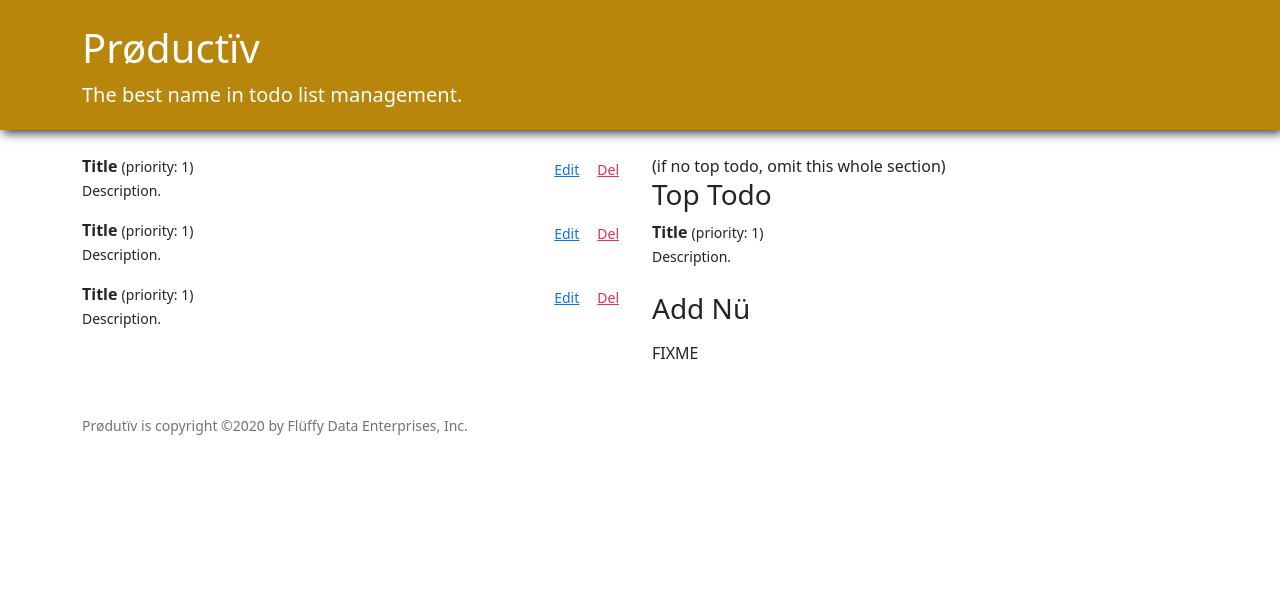
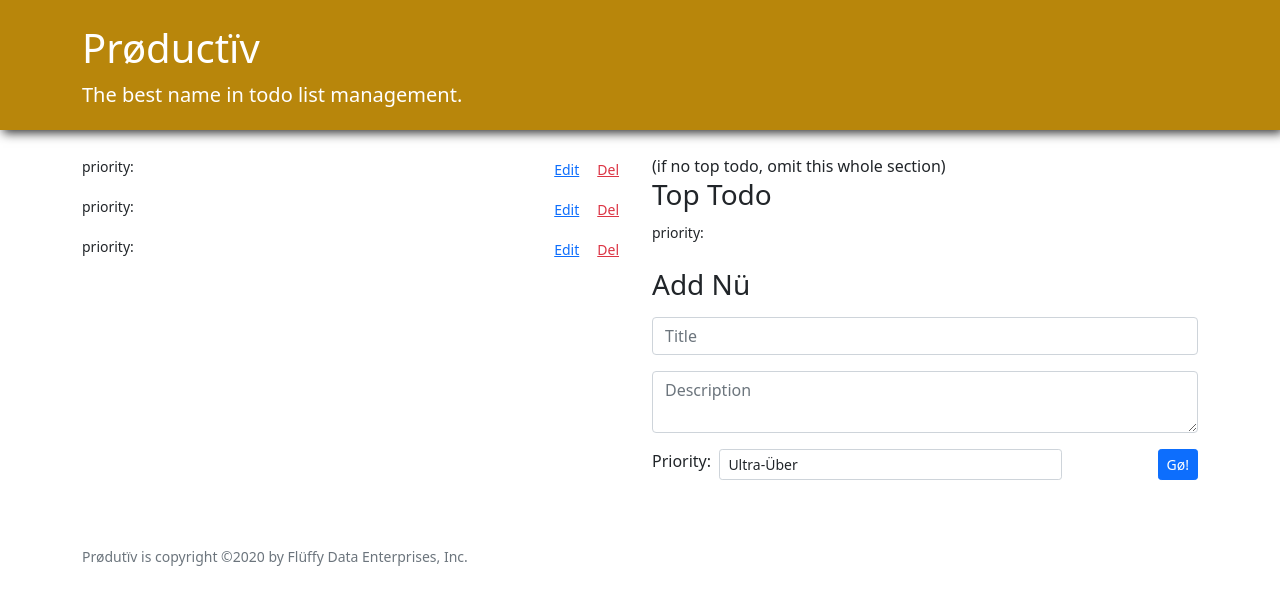
Before and after one commit to mrnkim/react-forms-productiv, a React (Create React App) app: page / in a window 1280 px wide. Shown: the top 604 px of the page. Built offline with nearby package versions, Linux system fonts and the light colour scheme; the HTML template or start-up script is replaced by a standard one.

Commit message:
fix delete and add keys to formdata

```diff
--- a/src/EditableTodo.js
+++ b/src/EditableTodo.js
@@ -14,7 +14,7 @@ import TodoForm from "./TodoForm";
 
 function EditableTodo({ todo, update, remove }) {
   const initialFormData = todo;
-  const [isEditing, setIsEditing] = useState(false)
+  const [isEditing, setIsEditing] = useState(false);
 
   /** Toggle if this is being edited */
   function toggleEdit() {
@@ -34,10 +34,10 @@ function EditableTodo({ todo, update, remove }) {
 
   return (
     <div className="EditableTodo">
-      {isEditing &&
-        <TodoForm handleSave={handleSave} formData={initialFormData}/>
-      }
-      {!isEditing &&
+      {isEditing && (
+        <TodoForm handleSave={handleSave} formData={initialFormData} />
+      )}
+      {!isEditing && (
         <div className="mb-3">
           <div className="float-end text-sm-end">
             <button
@@ -48,14 +48,14 @@ function EditableTodo({ todo, update, remove }) {
             </button>
             <button
               className="EditableTodo-delBtn btn-link btn btn-sm text-danger"
-            onClick={handleDelete}
+              onClick={() => handleDelete(todo.id)}
             >
               Del
             </button>
           </div>
           <Todo />
         </div>
-      }
+      )}
     </div>
   );
 }
--- a/src/EditableTodoList.js
+++ b/src/EditableTodoList.js
@@ -1,5 +1,6 @@
 import React from "react";
 import EditableTodo from "./EditableTodo";
+import { v4 as uuid } from "uuid";
 
 /** Show list of editable todos.
  *
@@ -15,7 +16,12 @@ function EditableTodoList({ todos, update, remove }) {
   return (
     <div>
       {todos.map((todo) => (
-        <EditableTodo todo={todo} update={update} remove={remove} />
+        <EditableTodo
+          key={todo.id}
+          todo={todo}
+          update={update}
+          remove={remove}
+        />
       ))}
     </div>
   );
--- a/src/Todo.js
+++ b/src/Todo.js
@@ -8,12 +8,16 @@ import React from "react";
  * { EditableTodo, TopTodo } -> Todo
  **/
 
-function Todo({id, title, description, priority}) {
+function Todo({ id, title, description, priority }) {
   return (
-      <div className="Todo">
-        <div><b>Title</b> <small>(priority: 1)</small></div>
-        <div><small>Description.</small></div>
+    <div className="Todo">
+      <div>
+        <b>{title}</b> <small>priority:{priority}</small>
       </div>
+      <div>
+        <small>{description}</small>
+      </div>
+    </div>
   );
 }
 
--- a/src/TodoApp.js
+++ b/src/TodoApp.js
@@ -3,6 +3,7 @@ import { v4 as uuid } from "uuid";
 
 import TopTodo from "./TopTodo";
 import EditableTodoList from "./EditableTodoList";
+import TodoForm from "./TodoForm";
 
 /** App for managing a todo list.
  *
@@ -15,7 +16,7 @@ import EditableTodoList from "./EditableTodoList";
  * App -> TodoApp -> { TodoForm, EditableTodoList }
  */
 
-function TodoApp({ initialTodos=[] }) {
+function TodoApp({ initialTodos = [] }) {
   const [todos, setTodos] = useState(initialTodos);
 
   /** add a new todo to list */
@@ -40,12 +41,10 @@ function TodoApp({ initialTodos=[] }) {
     <main className="TodoApp">
       <div className="row">
         <div className="col-md-6">
-          {todos &&
-          <EditableTodoList todos={todos} update={update} remove={remove}/>
-          }
-          {!todos &&
-          <span className="text-muted">You have no todos.</span>
-          }
+          {todos && (
+            <EditableTodoList todos={todos} update={update} remove={remove} />
+          )}
+          {!todos && <span className="text-muted">You have no todos.</span>}
         </div>
 
         <div className="col-md-6">
@@ -56,7 +55,7 @@ function TodoApp({ initialTodos=[] }) {
           </section>
           <section>
             <h3 className="mb-3">Add Nü</h3>
-            FIXME
+            <TodoForm />
           </section>
         </div>
       </div>
--- a/src/TodoForm.js
+++ b/src/TodoForm.js
@@ -1,5 +1,5 @@
 import React, { useState } from "react";
-
+import { v4 as uuid } from "uuid";
 
 /** Form for adding.
  *
@@ -10,13 +10,16 @@ import React, { useState } from "react";
  * { TodoApp, EditableTodo } -> TodoForm
  */
 
-function TodoForm({handleSave, data={title: '', description: '', priority: 1}}) {
-  const [formData, setFormData] = setFormData(data)
+function TodoForm({
+  handleSave,
+  data = { title: "", description: "", priority: 1 },
+}) {
+  const [formData, setFormData] = useState(data);
 
   /** Update form input. */
   function handleChange(evt) {
     const { name, value } = evt.target;
-    setFormData(currData => ({
+    setFormData((currData) => ({
       ...currData,
       [name]: value,
     }));
@@ -25,12 +28,11 @@ function TodoForm({handleSave, data={title: '', description: '', priority: 1}})
   /** Call parent function and clear form. */
   function handleSubmit(evt) {
     evt.preventDefault();
-    handleSave(formData);
+    handleSave({ ...formData, id: uuid() });
   }
 
   return (
     <form className="NewTodoForm" onSubmit={handleSubmit}>
-
       <div className="mb-3">
         <input
           id="newTodo-title"
@@ -38,7 +40,7 @@ function TodoForm({handleSave, data={title: '', description: '', priority: 1}})
           className="form-control"
           placeholder="Title"
           onChange={handleChange}
-              value="FIXME"
+          value={data.title}
           aria-label="Title"
         />
       </div>
@@ -50,17 +52,18 @@ function TodoForm({handleSave, data={title: '', description: '', priority: 1}})
           className="form-control"
           placeholder="Description"
           onChange={handleChange}
-              value="FIXME"
+          value={data.description}
           aria-label="Description"
         />
       </div>
 
       <div className="mb-3 d-flex justify-content-between">
         <div className="w-75 d-flex justify-content-between">
-            <label htmlFor="newTodo-priority"
-                   className="d-inline-flex">Priority:&nbsp;&nbsp;
+          <label htmlFor="newTodo-priority" className="d-inline-flex">
+            Priority:&nbsp;&nbsp;
           </label>
-            <select id="newTodo-priority"
+          <select
+            id="newTodo-priority"
             name="priority"
             value="FIXME"
             onChange={handleChange}
@@ -75,7 +78,6 @@ function TodoForm({handleSave, data={title: '', description: '', priority: 1}})
           Gø!
         </button>
       </div>
-
     </form>
   );
 }
```
Lines whose indentation alone changed are shown as unchanged.
